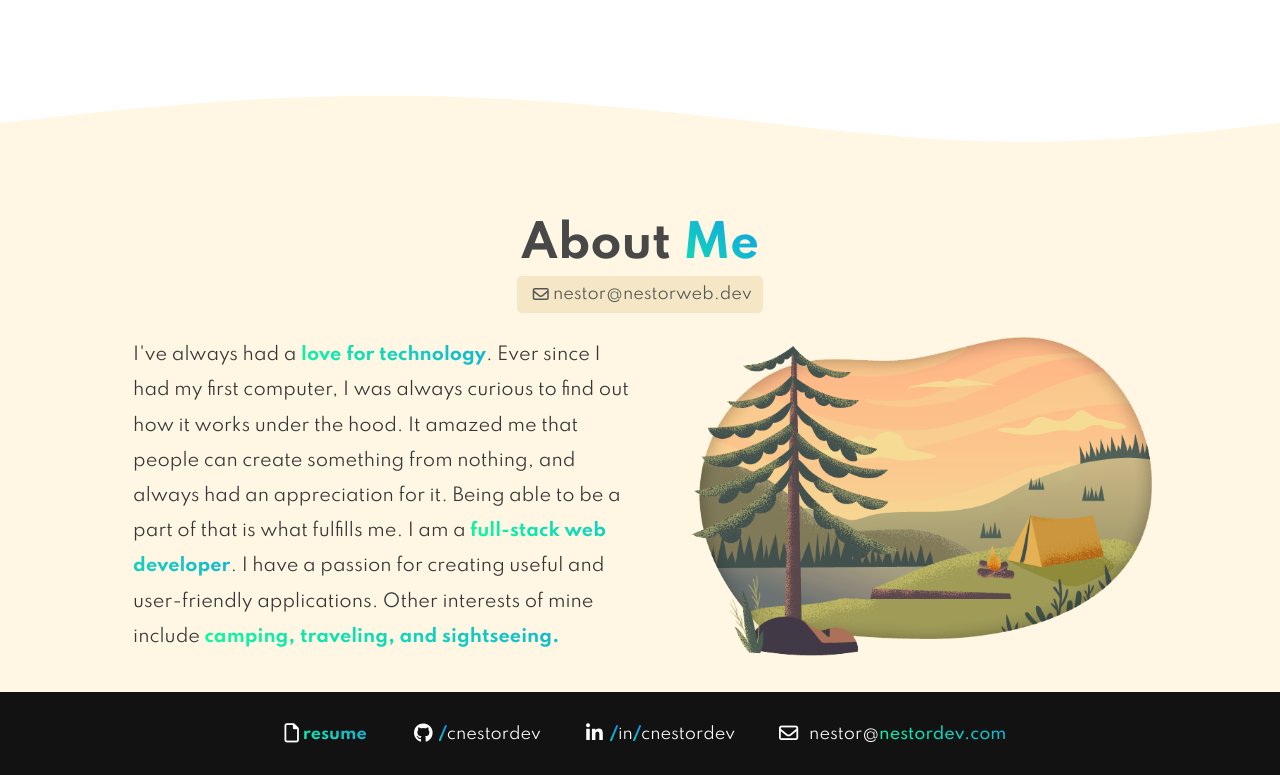
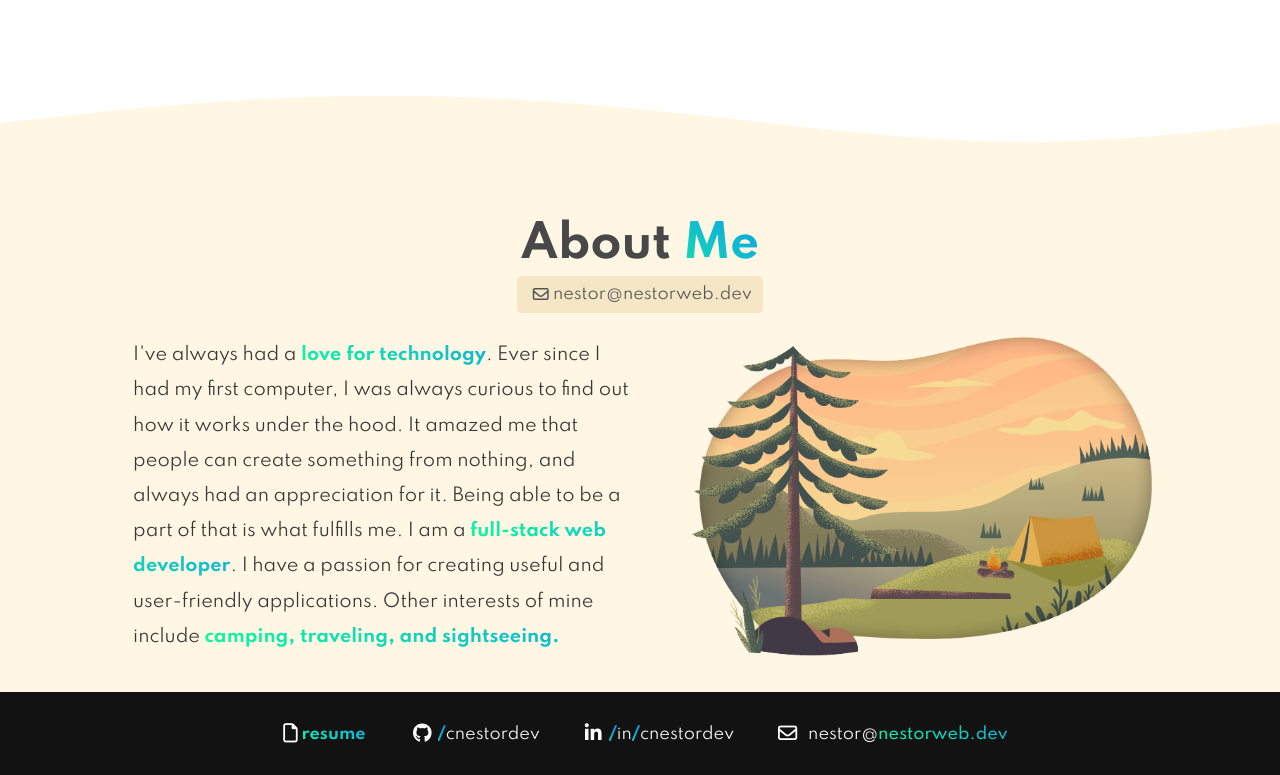
Before and after one commit to cnestordev/portfolio, a React (Create React App) app: page / in a window 1280 px wide. Shown: the part 2730-3505 px from the top of the page. Built offline with nearby package versions, Linux system fonts and the light colour scheme.

Commit message:
updates email on Footer

```diff
--- a/src/components/Footer.js
+++ b/src/components/Footer.js
@@ -40,7 +40,7 @@ const Footer = () => {
       <Item onClick={() => handleClick('mailto:nestor@nestorweb.dev')}>
         <i class="far fa-envelope"></i>
         <p>
-          nestor@<GradientText weight="normal">nestordev.com</GradientText>
+          nestor@<GradientText weight="normal">nestorweb.dev</GradientText>
         </p>
       </Item>
     </Container>
```
